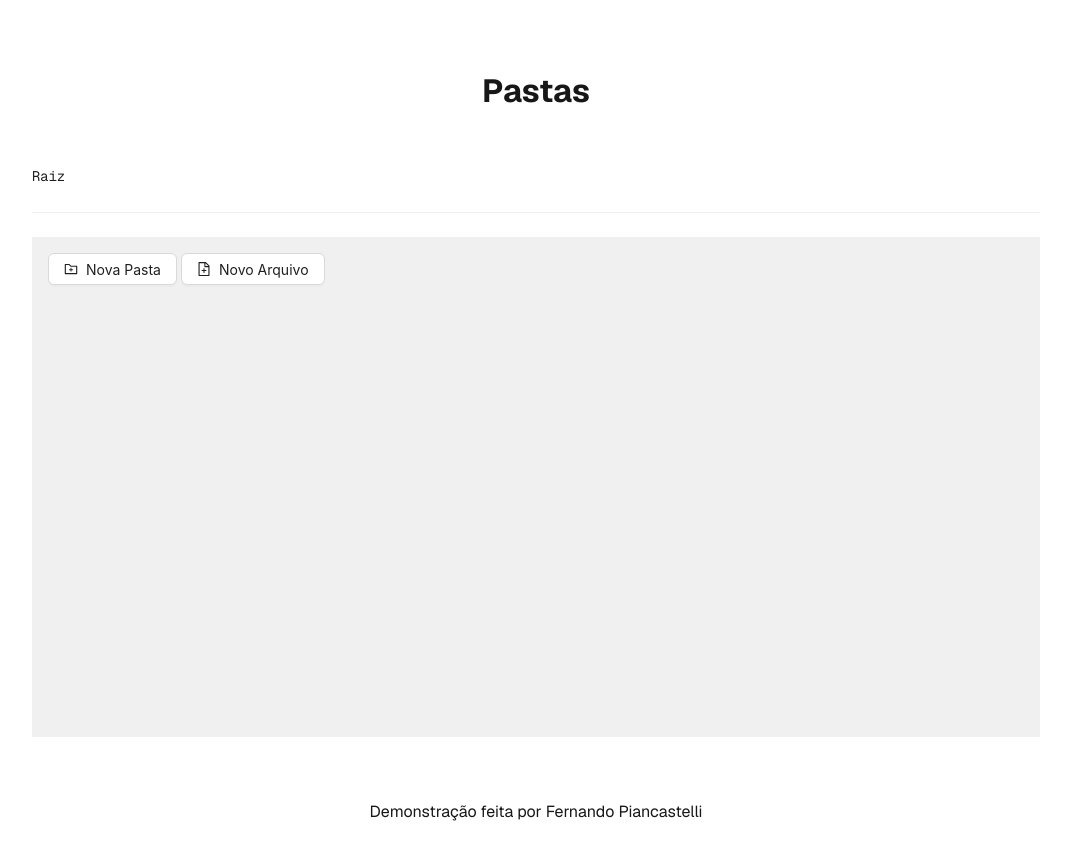
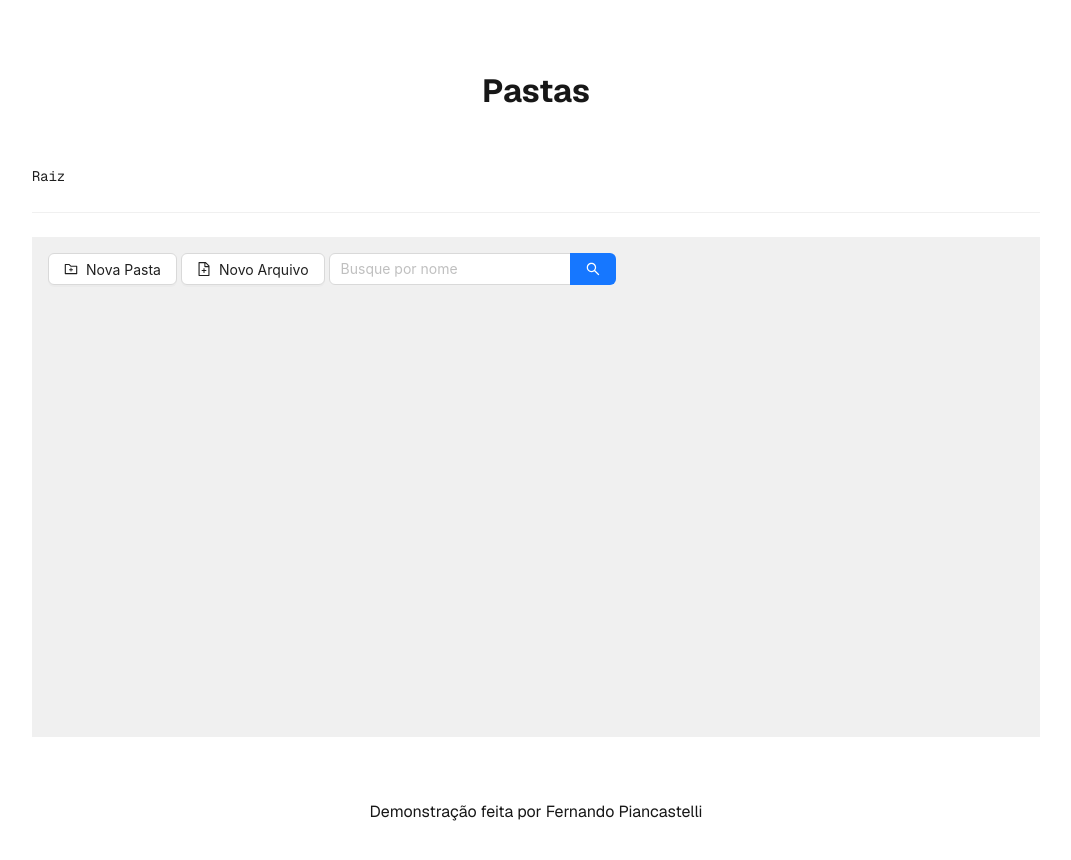
Before and after one commit to fmalk/pastas-frontend, a Next.js app: page / in a window 1280 px wide. Shown: the top 860 px of the page, without its empty margins (104-1175 px from the left). Built offline with nearby package versions, Linux system fonts and the light colour scheme.

Commit message:
Pesquisa

```diff
--- a/src/components/Grid.tsx
+++ b/src/components/Grid.tsx
@@ -1,11 +1,12 @@
 'use client'
 import React, {useContext, useEffect, useState} from "react";
-import {Breadcrumb, Button, Divider, Flex, Modal} from 'antd';
+import {Breadcrumb, Button, Divider, Flex, Input} from 'antd';
 import {CardData, CardType, GenericCard} from "@/components/GenericCard";
 import {PathContext} from "@/components/Path";
 import {ModalContext} from "@/components/Modal";
 import {MetaContext} from "@/components/Metadata";
 import {FileAddOutlined, FolderAddOutlined} from "@ant-design/icons";
+const { Search } = Input;
 
 const boxStyle: React.CSSProperties = {
     width: '100%',
@@ -17,7 +18,7 @@ const boxStyle: React.CSSProperties = {
 export default function Grid() {
     const {path} = useContext(PathContext)
     const {newFolder, newFile, showFile } = useContext(ModalContext);
-    const {items, parent, viewItems, changeFolder} = useContext(MetaContext);
+    const {items, parent, viewItems, changeFolder, search} = useContext(MetaContext);
     const [show, setShow] = useState<CardData[]>([]);
 
     function handleClick(card: CardData) {
@@ -38,7 +39,8 @@ export default function Grid() {
         <Flex gap="middle" align="start" vertical style={boxStyle}>
             <Flex>
                 <Button onClick={newFolder}><FolderAddOutlined/>Nova Pasta</Button>&nbsp;
-                <Button onClick={newFile}><FileAddOutlined/>Novo Arquivo</Button>
+                <Button onClick={newFile}><FileAddOutlined/>Novo Arquivo</Button>&nbsp;
+                <Search placeholder="Busque por nome" onSearch={search} enterButton />
             </Flex>
             <Flex justify={'flex-start'} align={'flex-start'}>
                 {show.map(c => <GenericCard key={c.id} card={c} handleClick={handleClick}/>)}
--- a/src/components/Metadata.tsx
+++ b/src/components/Metadata.tsx
@@ -12,6 +12,7 @@ export const MetaContext = createContext<MetaData>({
     removeItem: () => ({id: '', parentId: null, title: '', position: 0, type: CardType.SYSTEM}),
     changeFolder: () => ({id: '', parentId: null, title: '', position: 0, type: CardType.FOLDER}),
     changeOrder: () => ({}),
+    search: () => ({}),
 });
 
 const upCard: CardData = {
@@ -84,6 +85,18 @@ export function MetaProvider({children}: any) {
         }
     }
 
+    function search(input: string) {
+        const obj = items.find(i => i.title.toLowerCase().includes(input.toLowerCase()) && i.type !== CardType.SYSTEM);
+        if (!obj) return;
+        if (obj.type === CardType.FOLDER) {
+            changeFolder(obj);
+        } else {
+            // nesse caso, abrimos a pasta-mãe
+            const folder = items.find(i => i.id === obj.parentId);
+            if (folder) changeFolder(folder);
+        }
+    }
+
     function changeOrder(newPosition: number, selected: CardData | null) {
         if (!selected) return;
         const curItems = viewItems();
@@ -102,7 +115,7 @@ export function MetaProvider({children}: any) {
     }
 
     return (
-        <MetaContext.Provider value={{items, parent, viewItems, changeFolder, addItem, changeOrder, removeItem}}>
+        <MetaContext.Provider value={{items, parent, viewItems, changeFolder, addItem, changeOrder, removeItem, search}}>
             {children}
         </MetaContext.Provider>
     );
@@ -116,4 +129,5 @@ export type MetaData = {
     changeFolder: (selected: CardData) => void;
     removeItem: (selected: CardData) => void;
     changeOrder: (newPosition: number, selected: CardData | null) => void;
+    search: (input: string) => void;
 }
```
Also changed, not shown: 1 other file (tests, documents, lock files or other folders).
